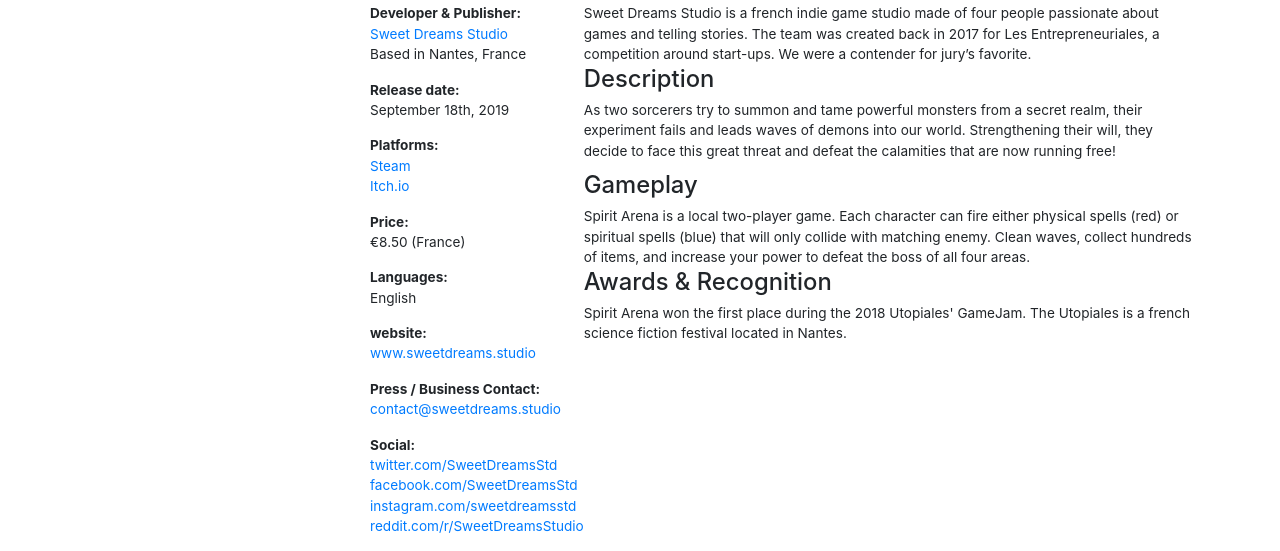
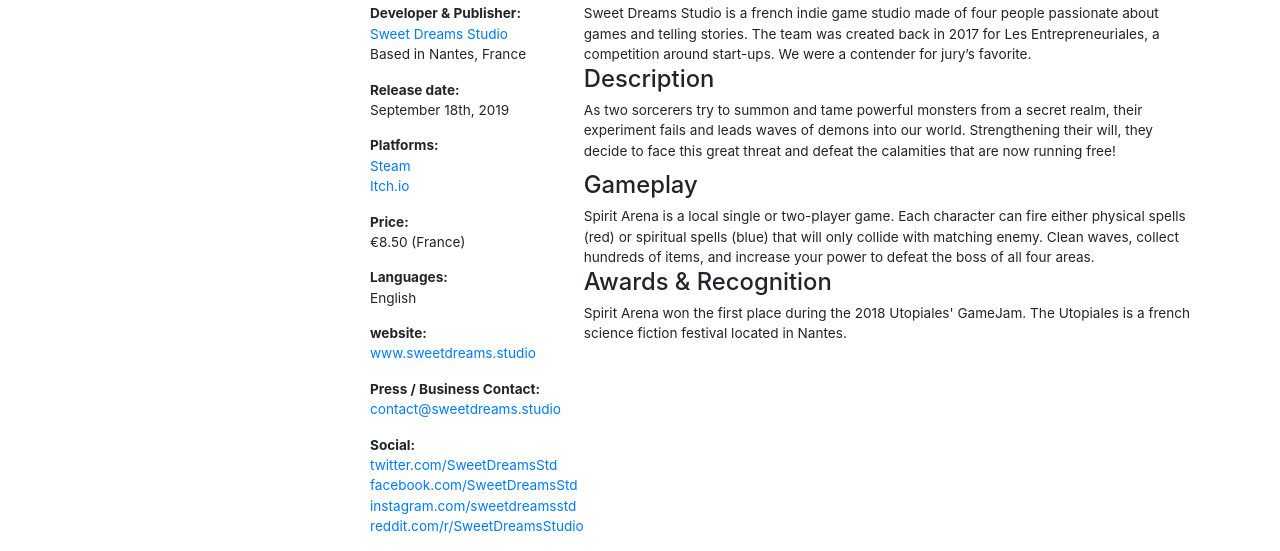
Before and after one commit to sweet-dreams-studio/spirit-arena-presskit.github.io, a plain HTML site: page index.html in a window 1280 px wide. Shown: the part 546-1097 px from the top of the page. Drawn offline with Linux system fonts and the light colour scheme.

Commit message:
Ajout du mode 1 joueur

```diff
--- a/index.html
+++ b/index.html
@@ -150,7 +150,7 @@
                         <div id="part-gameplay">
                             <h3>Gameplay</h3>
 
-                            Spirit Arena is a local two-player game. Each character can fire either physical spells (red) or spiritual spells (blue) that will only collide with matching enemy. Clean waves, collect hundreds of items, and increase your power to defeat the boss of all four areas.
+                            Spirit Arena is a local single or two-player game. Each character can fire either physical spells (red) or spiritual spells (blue) that will only collide with matching enemy. Clean waves, collect hundreds of items, and increase your power to defeat the boss of all four areas.
                         </div>
 
                         <!--
```
